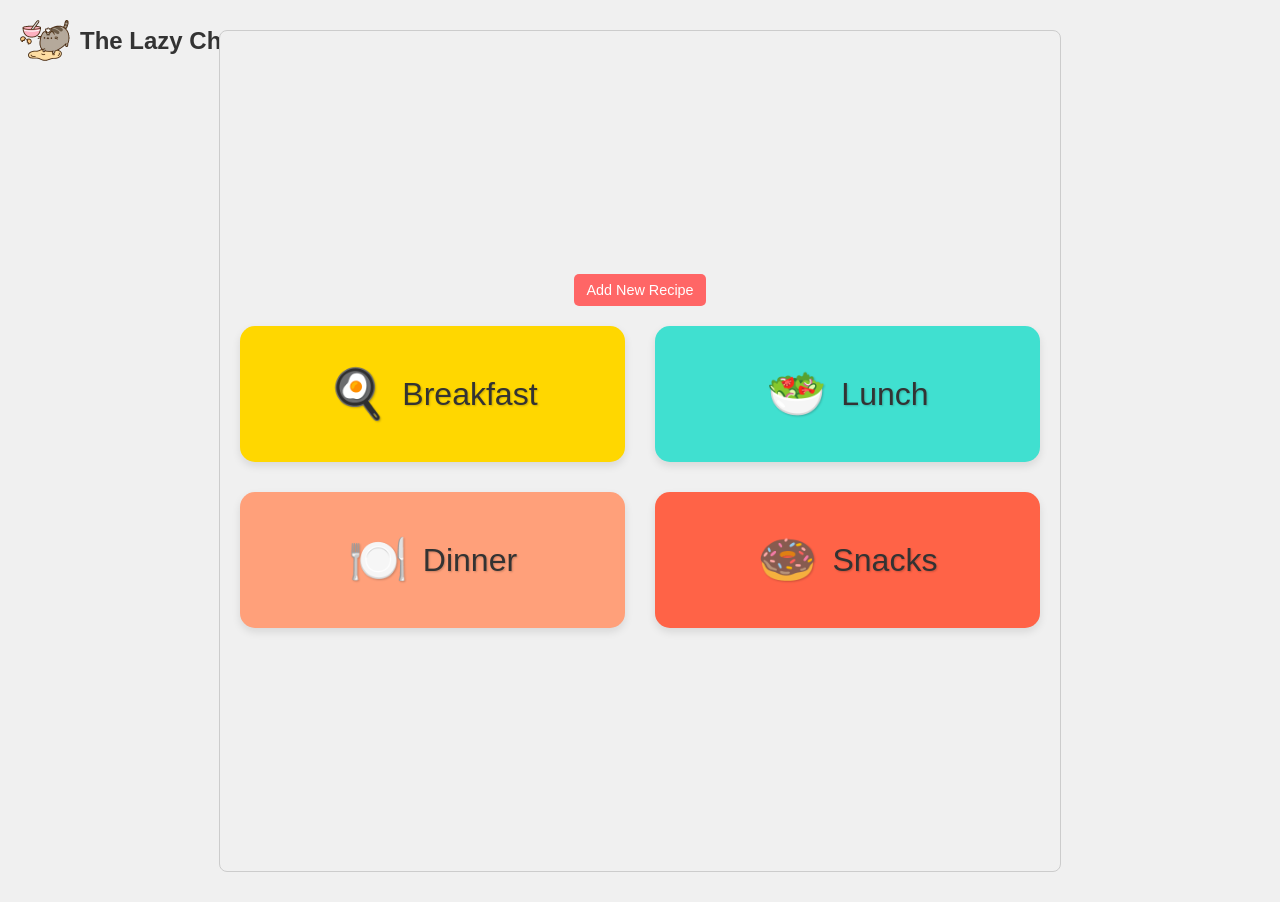
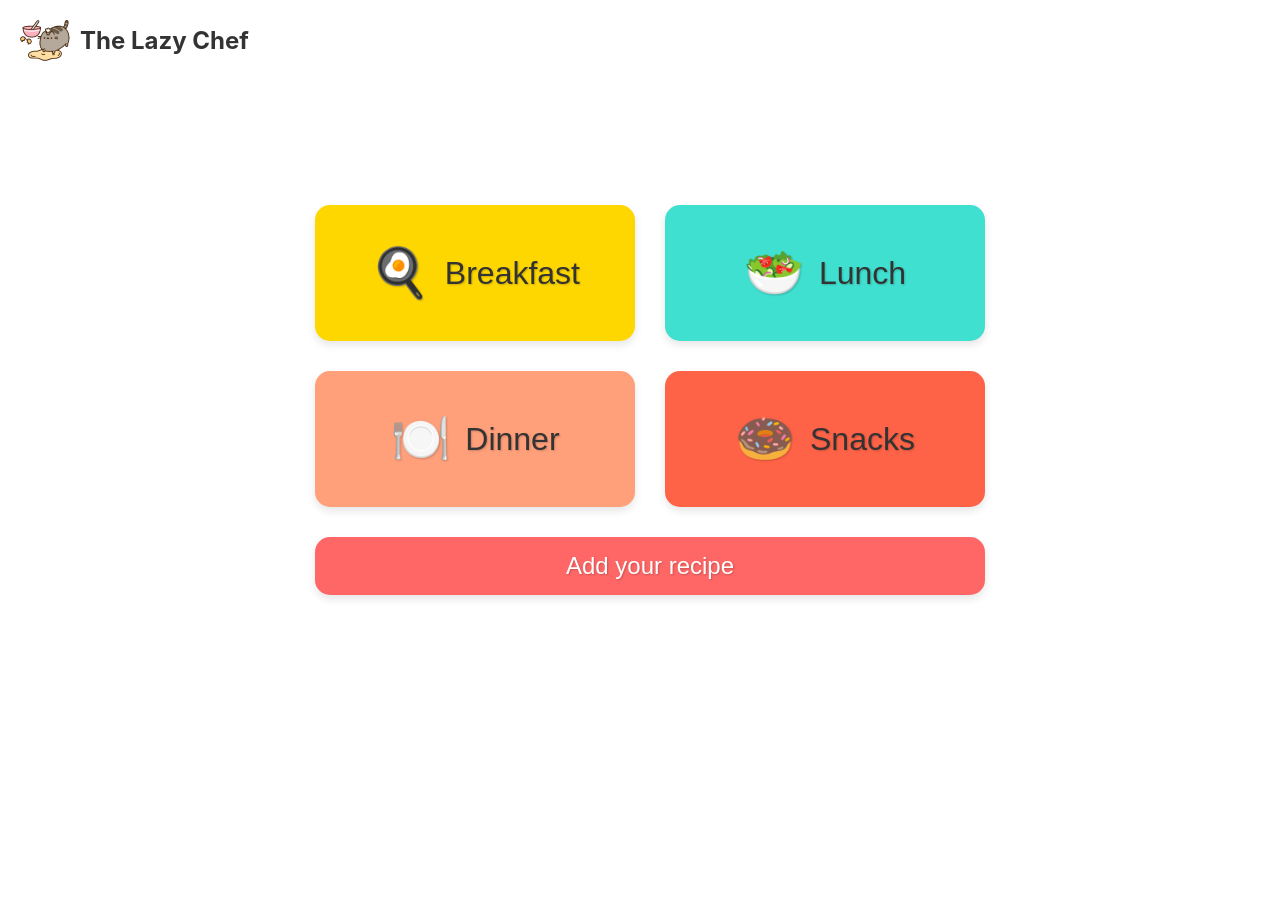
Before and after one commit to VScodess/The-Lazy-Chef, a React (Create React App) app in the folder frontend/: page / in a window 1280 px wide. After the commit the page ends 800 px from the top, so only its background shows below. Built offline with nearby package versions, Linux system fonts and the light colour scheme.

Commit message:
Fixed the landing page design and form

```diff
--- a/frontend/src/components/RecipeTile.css
+++ b/frontend/src/components/RecipeTile.css
@@ -23,7 +23,8 @@
   flex: 1;
   display: flex;
   flex-direction: column;
-  justify-content: center;
+  justify-content: space-between;
+  gap: 10px;
 }
 
 .tile-title {
@@ -58,9 +59,10 @@ button {
   background-color: #ff6666;
   color: white;
   border: none;
-  padding: 8px 12px;
+  padding: 8px 10px;
   border-radius: 5px;
   cursor: pointer;
   font-size: 0.9em;
   align-self: center;
+  margin-left: 10px;
 }
--- a/frontend/src/pages/LandingPage.css
+++ b/frontend/src/pages/LandingPage.css
@@ -1,35 +1,57 @@
-/* src/pages/LandingPage.css */
-body { /* Or html */
-  background-color: #f0f0f0;
-  font-family: 'Poppins', sans-serif;
+body,
+html {
+  height: 100%;
+  margin: 0;
+  display: flex;
+  justify-content: center;
+
+  align-items: center;
 }
 
 
 
-.container {
+.landing-container {
   display: flex;
   flex-direction: column;
   justify-content: center;
   align-items: center;
-  min-height: 100vh;
-  background-color: #f0f0f0;
   font-family: 'Poppins', sans-serif;
-  position: relative; /* Enable absolute positioning for the logo and text */
+  position: relative;
 }
 
 
 
 .buttonGrid {
   display: grid;
-  grid-template-columns: repeat(2, 1fr); /* Two buttons per row */
+  grid-template-columns: repeat(2, 1fr);
   gap: 30px;
   width: 100%;
-  max-width: 800px; /* Limit the maximum width for layout */
+  max-width: 800px;
+}
+
+.buttonGrid button:last-child {
+  grid-column: span 2;
+  padding: 15px 20px;
+  font-size: 1.5em;
+  background-color: #ff6666;
+  color: white;
+  border: none;
+  border-radius: 15px;
+  cursor: pointer;
+  transition: all 0.3s ease;
+  box-shadow: 0 4px 8px rgba(0, 0, 0, 0.1);
+  text-shadow: 1px 1px 2px rgba(0, 0, 0, 0.2);
+}
+
+.buttonGrid button:last-child:hover {
+  background-color: #ff4d4d;
+  transform: translateY(-2px);
+  box-shadow: 0 6px 12px rgba(0, 0, 0, 0.15);
 }
 
 .meal-button {
-  padding: 40px 50px; /* Consistent padding */
-  font-size: 2em; /* Consistent font size */
+  padding: 40px 50px;
+  font-size: 2em;
   color: #333;
   border: none;
   border-radius: 15px;
@@ -39,30 +61,34 @@ body { /* Or html */
   text-shadow: 1px 1px 2px rgba(0, 0, 0, 0.2);
   display: flex;
   align-items: center;
-  justify-content: center; /* Center text and icon within the button */
+  justify-content: center;
   width: 100%;
   height: 100%;
 }
 
 .meal-button::before {
-  margin-right: 15px; /* Space between icon and text */
-  font-size: 1.5em; /* Adjust icon size */
+  margin-right: 15px;
+  font-size: 1.5em;
 }
 
 .meal-button:nth-child(1)::before {
-  content: '🍳'; /* Breakfast icon */
+  content: '🍳';
+  /* Breakfast icon */
 }
 
 .meal-button:nth-child(2)::before {
-  content: '🥗'; /* Lunch icon */
+  content: '🥗';
+  /* Lunch icon */
 }
 
 .meal-button:nth-child(3)::before {
-  content: '🍽️'; /* Dinner icon */
+  content: '🍽️';
+  /* Dinner icon */
 }
 
 .meal-button:nth-child(4)::before {
-  content: '🍩'; /* Snacks icon */
+  content: '🍩';
+  /* Snacks icon */
 }
 
 .meal-button:nth-child(1) {
@@ -78,7 +104,7 @@ body { /* Or html */
 }
 
 .meal-button:nth-child(4) {
-  background-color: #FF6347; /* Adjusted color for snacks */
+  background-color: #FF6347;
 }
 
 .meal-button:hover {
@@ -99,56 +125,101 @@ body { /* Or html */
 }
 
 .meal-button:nth-child(4):hover {
-  background-color: #FF4500; /* Adjusted hover color for snacks */
+  background-color: #FF4500;
 }
+
+/*--------------------------FORM CSS--------------------------*/
+input::placeholder,
+textarea::placeholder,
+select::placeholder {
+  font-size: 1em;
+  font-family: 'Poppins', monospace;
+  color: #999;
+  opacity: 1;
+}
+
+.form-overlay {
+  position: fixed;
+  top: 0;
+  left: 0;
+  width: 100%;
+  height: 100%;
+  background-color: rgba(0, 0, 0, 0.5);
+  display: flex;
+  justify-content: center;
+  align-items: center;
+  z-index: 1000;
+}
+
 .form-container {
-  background-color: #f5f5f5; /* Soft off-white background for the form */
+  background-color: #ffffff;
   padding: 30px;
-  border-radius: 15px; /* Maintain rounded corners */
-  box-shadow: 0 4px 8px rgba(0, 0, 0, 0.2); /* Slightly more pronounced shadow */
-  max-width: 600px;
-  margin: 20px auto;
-  font-family: 'Poppins', sans-serif; /* Consistent with the rest of the page */
+  border-radius: 8px;
+  box-shadow: 0 2px 10px rgba(0, 0, 0, 0.1);
+  max-width: 500px;
+  margin: 0 auto;
+  font-family: 'Poppins', sans-serif;
 }
 
 .form-container h2 {
   margin-bottom: 20px;
   text-align: center;
   font-size: 1.8em;
-  text-shadow: 1px 1px 2px rgba(0, 0, 0, 0.3); /* Add depth to the heading */
-}
-
-.form-container form {
-  display: flex;
-  flex-direction: column;
+  color: #333;
 }
 
 .form-container label {
-  margin-bottom: 5px;
-  font-weight: 500; /* Slightly less bold */
+  margin-bottom: 8px;
+  font-weight: 600;
+  color: #555;
 }
 
 .form-container input[type="text"],
 .form-container textarea,
 .form-container select {
-  padding: 12px;
+  padding: 10px;
   margin-bottom: 15px;
-  border: 1px solid #ddd; /* Lighter border */
-  border-radius: 8px;
+  border: 1px solid #ccc;
+  border-radius: 5px;
   font-size: 1em;
+  width: 100%;
+  box-sizing: border-box;
+}
+
+.form-container textarea {
+  resize: vertical;
 }
 
 .form-container button[type="submit"] {
-  background-color: #4CAF50; /* Green submit button */
+  background-color: #28a745;
   color: white;
-  padding: 12px 20px;
+  padding: 12px;
   border: none;
-  border-radius: 8px;
+  border-radius: 5px;
   cursor: pointer;
-  transition: background-color 0.3s;
-  font-size: 1.2em;
+  font-size: 1.1em;
+  transition: background-color 0.3s ease;
 }
 
 .form-container button[type="submit"]:hover {
-  background-color: #3e8e41;
+  background-color: #218838;
 }
+
+.file-upload-container {
+  display: flex;
+  align-items: center;
+  margin-bottom: 15px;
+}
+
+.file-upload-container label {
+  margin-right: 10px;
+  min-width: 100px;
+}
+
+.file-upload-container input[type="file"] {
+  flex: 1;
+  padding: 8px;
+  border-radius: 5px;
+  border: 1px solid #ccc;
+  font-size: 1em;
+}
--- a/frontend/src/pages/LandingPage.js
+++ b/frontend/src/pages/LandingPage.js
@@ -67,15 +67,21 @@ const LandingPage = () => {
   };
 
   return (
-    <div className="container">
-      <button onClick={handleAddRecipeClick}>Add New Recipe</button>
-
+    <div className="landing-container">
       {showAddRecipeForm && (
-        <div className="form-container"> {/* Add a container for the form */}
+        <div
+          className="form-overlay"
+          onClick={() => setShowAddRecipeForm(false)}
+        >
+          <div
+            className="form-container"
+            onClick={(e) => e.stopPropagation()}
+          >
             <h2>Add New Recipe</h2>
             <form onSubmit={handleAddRecipeSubmit}>
+
               <div>
-              <label htmlFor="name">Name:</label>
+                <label htmlFor="name">Name</label>
                 <input
                   type="text"
                   id="name"
@@ -83,40 +89,41 @@ const LandingPage = () => {
                   value={newRecipe.name}
                   onChange={handleInputChange}
                   required
+                  placeholder="What should we call this masterpiece?"
                 />
               </div>
+
               <div>
-              <label htmlFor="category">Category:</label>
-
+                <label htmlFor="category">Category</label>
                 <select
                   id="category"
                   name="category"
                   value={newRecipe.category}
                   onChange={handleInputChange}
-
                   required
                 >
-                <option value="">Select Category</option> {/* Add a default option */}
+                  <option value="">Choose a category...</option>
                   <option value="breakfast">Breakfast</option>
                   <option value="lunch">Lunch</option>
                   <option value="dinner">Dinner</option>
-                <option
-                  value="snacks">Snacks</option>
+                  <option value="snacks">Snacks</option>
                 </select>
               </div>
+
               <div>
-
-              <label htmlFor="summary">Summary:</label>
+                <label htmlFor="summary">Summary</label>
                 <textarea
                   id="summary"
                   name="summary"
                   value={newRecipe.summary}
                   onChange={handleInputChange}
                   required
+                  placeholder="Describe your recipe in a delicious one-liner!"
                 />
               </div>
+
               <div>
-              <label htmlFor="ingredients">Ingredients (comma-separated):</label>
+                <label htmlFor="ingredients">Ingredients</label>
                 <textarea
                   id="ingredients"
                   name="ingredients"
@@ -130,10 +137,12 @@ const LandingPage = () => {
                     })
                   }
                   required
+                  placeholder="What do we need? List ingredients, separated by commas"
                 />
               </div>
+
               <div>
-              <label htmlFor="steps">Steps (one step per line):</label>
+                <label htmlFor="steps">Steps</label>
                 <textarea
                   id="steps"
                   name="steps"
@@ -145,10 +154,12 @@ const LandingPage = () => {
                     })
                   }
                   required
+                  placeholder="Step-by-step: One instruction per line, please!"
                 />
               </div>
+
               <div>
-              <label htmlFor="tags">Tags (comma-separated):</label>
+                <label htmlFor="tags">Tags</label>
                 <input
                   type="text"
                   id="tags"
@@ -162,9 +173,12 @@ const LandingPage = () => {
                         .map((item) => item.trim()),
                     })
                   }
+                  required
+                  placeholder="How would you tag this? (e.g., spicy, vegan)"
                 />
               </div>
-            <div>
+
+              <div className="file-upload-container">
                 <label htmlFor="image">Image:</label>
                 <input
                   type="file"
@@ -172,12 +186,16 @@ const LandingPage = () => {
                   name="image"
                   accept="image/*"
                   onChange={handleImageUpload}
+                  required
                 />
               </div>
+
               <button type="submit">Submit</button>
             </form>
           </div>
+        </div>
       )}
+
 
       <div className="buttonGrid">
 
@@ -193,6 +211,7 @@ const LandingPage = () => {
         <button className='meal-button' onClick={() => handleButtonClick('snacks')}>
           Snacks
         </button>
+        <button className='meal-button add-recipe-button' onClick={handleAddRecipeClick}>Add your recipe</button>
       </div>
     </div>
   );
```
Lines whose indentation alone changed are shown as unchanged.
